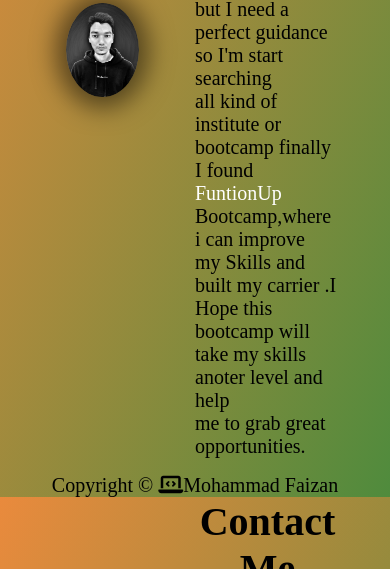
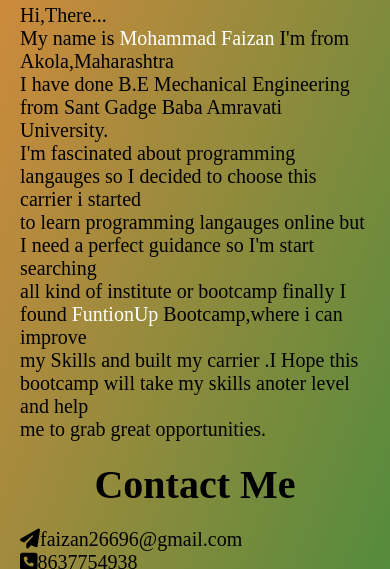
Before and after one commit to faizan26696/FunctionUpProject, a plain HTML site: page index.html in a window 390 px wide. Shown: the part 370-939 px from the top of the page. Drawn offline with Linux system fonts and the light colour scheme.

Commit message:
v2
added responsiveness

```diff
--- /dev/null
+++ b/Fstyle.css
@@ -0,0 +1,67 @@
+* {
+  margin: 0;
+  padding: 0;
+  box-sizing: border-box;
+}
+
+
+
+
+@media (max-width: 1024px) {
+
+
+    body {
+        background-image: linear-gradient(
+          to right bottom,
+          rgba(228, 109, 12, 0.8),
+          rgba(35, 110, 12, 0.8)
+        );
+      }
+
+      .container {
+
+        display: flex;
+        flex-direction: column;
+        width: 100%;
+        align-items: center;
+      }
+
+      .image-section {
+        /* width: 50%; */
+        margin-top: 10px;
+        text-align: center;
+      }
+
+      .name {
+        color: white;
+      }
+
+      .sub-title{
+        text-align: center;
+        margin: 20px 0 20px 0;
+      }
+      .profile-img {
+        width: 50%;
+        height: 40%;
+        border-radius: 50%;
+        box-shadow: 0 1px 25px 10px rgba(0, 0, 0, 0.5);
+      }
+
+      .details {
+
+        font-size: 20px;
+        padding: 20px;
+
+        display: flex;
+        flex-direction: column;
+      }
+
+
+
+      footer {
+
+        font-size: 20px;
+        text-align: center;
+      }
+
+  }
--- a/index.html
+++ b/index.html
@@ -6,105 +6,8 @@
     <meta name="viewport" content="width=device-width, initial-scale=1.0" />
     <title>About Me</title>
     <script src="https://kit.fontawesome.com/d4462eb2f3.js" crossorigin="anonymous"></script>
-    <style>
-*{
-    margin: 0;
-    padding: 0;
-    box-sizing: border-box;
-}
+    <link rel="stylesheet" href="./Fstyle.css">
 
-body{
-    background-image: linear-gradient(
-        to right bottom,
-        rgba(228, 109, 12, 0.8),
-        rgba(35, 110, 12, 0.8));
-
-}
-
-
-.container{
-
-
-
-    /* background-image: -webkit-linear-gradient(125deg,  #13914c 50%,#d9d9e0 50%); */
-
-    padding: 30px;
-    display: flex;
-    flex-direction: row;
-    height: 100vh;
-    width: 100%;
-    align-items: center;
-
-}
-
-.image-section {
-
-
-
-width: 50%;
-text-align: center;
-
-
-
-}
-
-.name{
-    color: white;
-}
-.profile-img{
-
-    width: 50%;
-    height: 50%;
-    border-radius: 50%;
-    box-shadow: 0 1px 25px 10px rgba(0,0,0, 0.5);
-}
-
-.details{
-    /* color: white; */
-    font-size: 20px;
-    padding: 10px;
-    margin: 10px;
-    width: 50%;
-    display: flex;
-    flex-direction: column;
-
-}
-
-.about-section{
-
-
-display: flex;
-flex-direction: column;
-margin-bottom: 40px;
-}
-
-.about-section  h1{
-    text-align: center;
-}
-
-
-.contact-section{
-
-
-    display: flex;
-    flex-direction: column;
-    }
-
-    .contact-section  h1{
-        text-align: center;
-    }
-
-
-
-
-footer{
-    display: block;
-    font-size: 20px;
-    text-align: center;
-}
-
-
-    </style>
   </head>
   <body>
 
@@ -117,7 +20,7 @@ footer{
       <div class="details">
 
         <div class="about-section">
-          <h1>ABOUT ME</h1>
+          <h1 class="sub-title">ABOUT ME</h1>
           <P>
               <span id="greet">Hi,There...</span>
               <br>My name is <span class="name">Mohammad Faizan </span>I'm from Akola,Maharashtra
```
